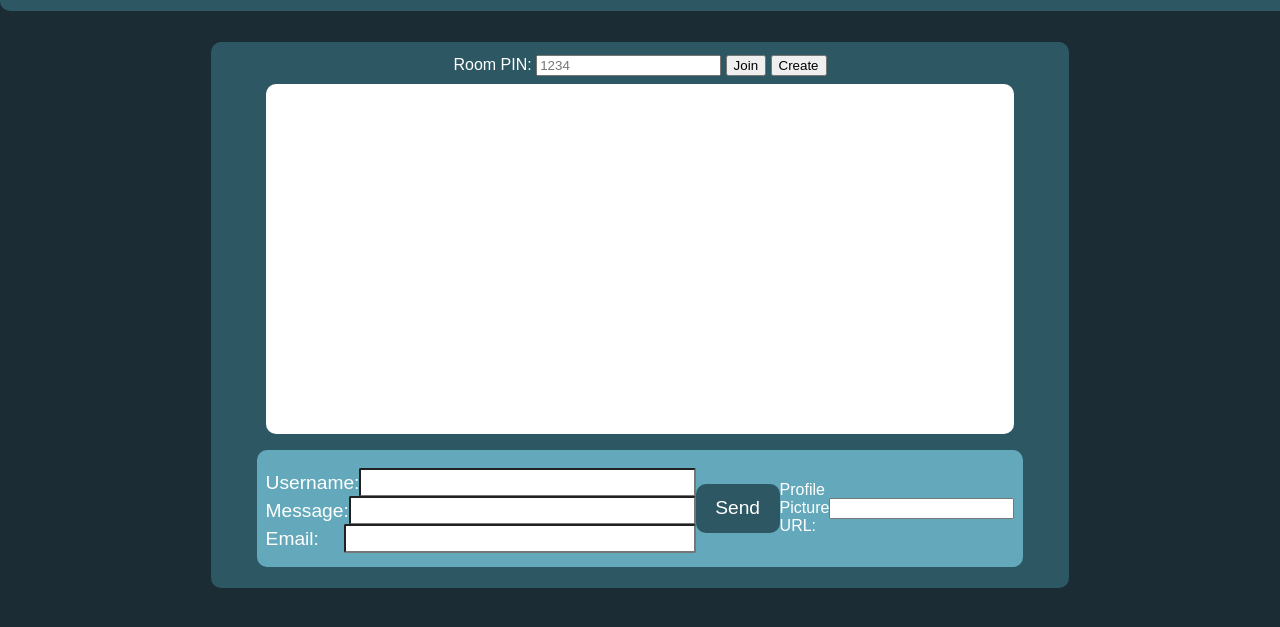
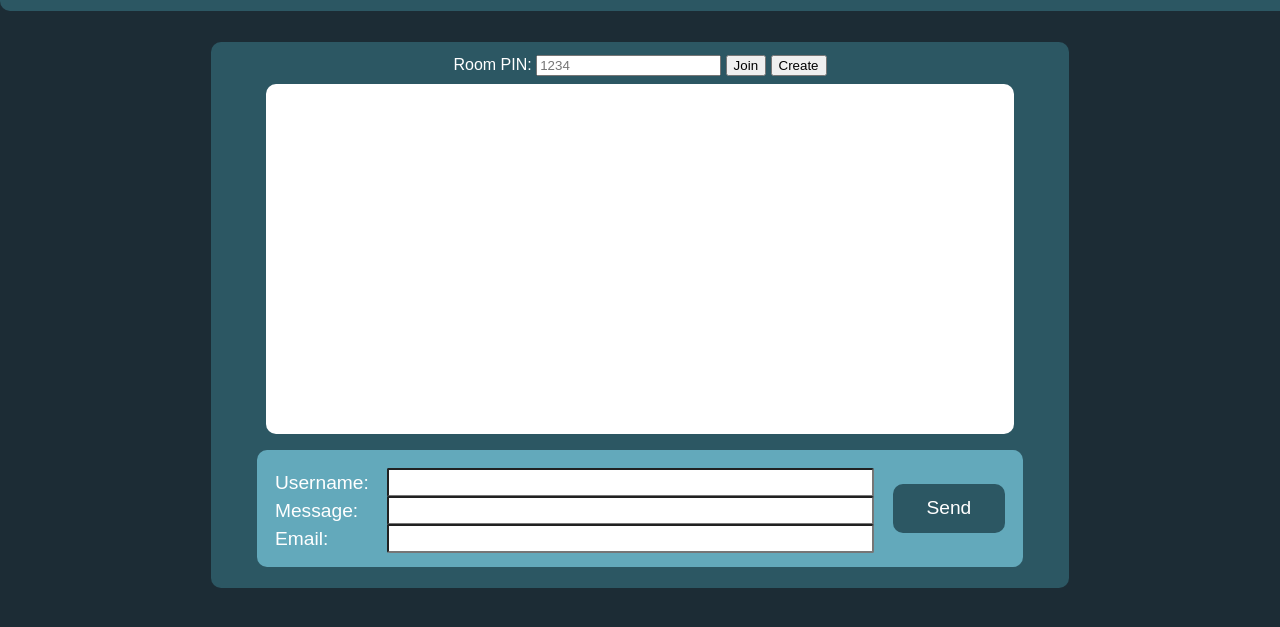
Before and after one commit to EJ-Edwards/GoChat, a plain HTML site: page static/chat.html in a window 1280 px wide. Shown: the part 85-712 px from the top of the page. Drawn offline with Linux system fonts and the light colour scheme.

Commit message:
got rid of pfp url.

```diff
--- a/static/chat.html
+++ b/static/chat.html
@@ -33,11 +33,6 @@
       </form>
       <button id="send-btn">Send</button>
 
-      <div class="input-container">
-        <label>Profile Picture URL:</label>
-        <input type="text" id="profile-pic" />
-      </div>
-
       <div id="typing-indicator" style="display: none;">User is typing...</div>
     </div>
   </div>
```
